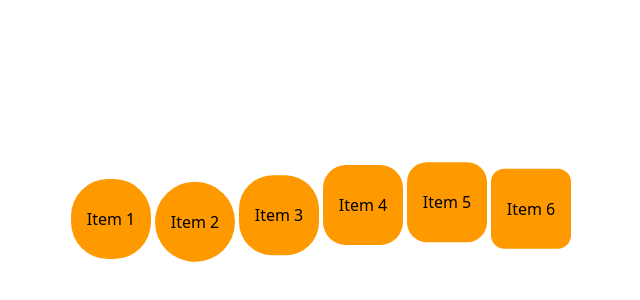
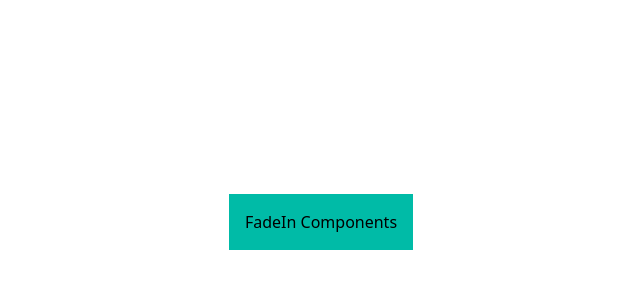
Before and after one commit to EugeneAfriyie/framer-demo, a React (Vite) app: page / in a window 1280 px wide. Shown: the part 178-478 px from the top of the page, without its empty margins (319-959 px from the left). Built offline with nearby package versions, Linux system fonts and the light colour scheme.

Commit message:
FadeinVariant

```diff
--- a/src/App.jsx
+++ b/src/App.jsx
@@ -8,6 +8,7 @@ import SkewRectangle from './Component/SkewRectangle'
 import Sidebar from './Component/Sidebar'
 import BackgroundChang from './Component/BackgroundChang'
 import WaveEffect_Box from './Component/WaveEffect_Box'
+import FadeIn from './Component/VariantsTrial/FadeIn'
 
 const App = () => {
   return (
@@ -20,7 +21,8 @@ const App = () => {
       {/* <SkewRectangle /> */}
       {/* <Sidebar /> */}
       {/* <BackgroundChang /> */}
-      <WaveEffect_Box />
+      {/* <WaveEffect_Box /> */}
+      <FadeIn />
     </div>
   )
 }
--- a/src/Component/BackgroundChang.jsx
+++ b/src/Component/BackgroundChang.jsx
@@ -21,6 +21,7 @@ const BackgroundChang = () => {
         ease: 'easeInOut',
         repeat: Infinity,
         repeatType: 'reverse',
+        delay:.1
       }}
     >
       BackgroundChang
--- /dev/null
+++ b/src/Component/VariantsTrial/FadeIn.jsx
@@ -0,0 +1,24 @@
+import React from 'react'
+import { motion } from 'framer-motion'
+
+const FadeIn = () => {
+    const fadeVariants = {
+       hidden:{opacity:0},
+       show:{opacity:1},
+       exit:{opacity:0}
+    }
+  return (
+   <div className="flex justify-center items-center h-screen">
+     <motion.div
+     variants={fadeVariants}
+     initial='hidden'
+     animate= 'show'
+     exit= 'exit'
+          transition={{duration:3,ease:'anticipate'}}
+     className='p-4 bg-teal-500'>FadeIn Components</motion.div>
+
+   </div>
+  )
+}
+
+export default FadeIn
```
